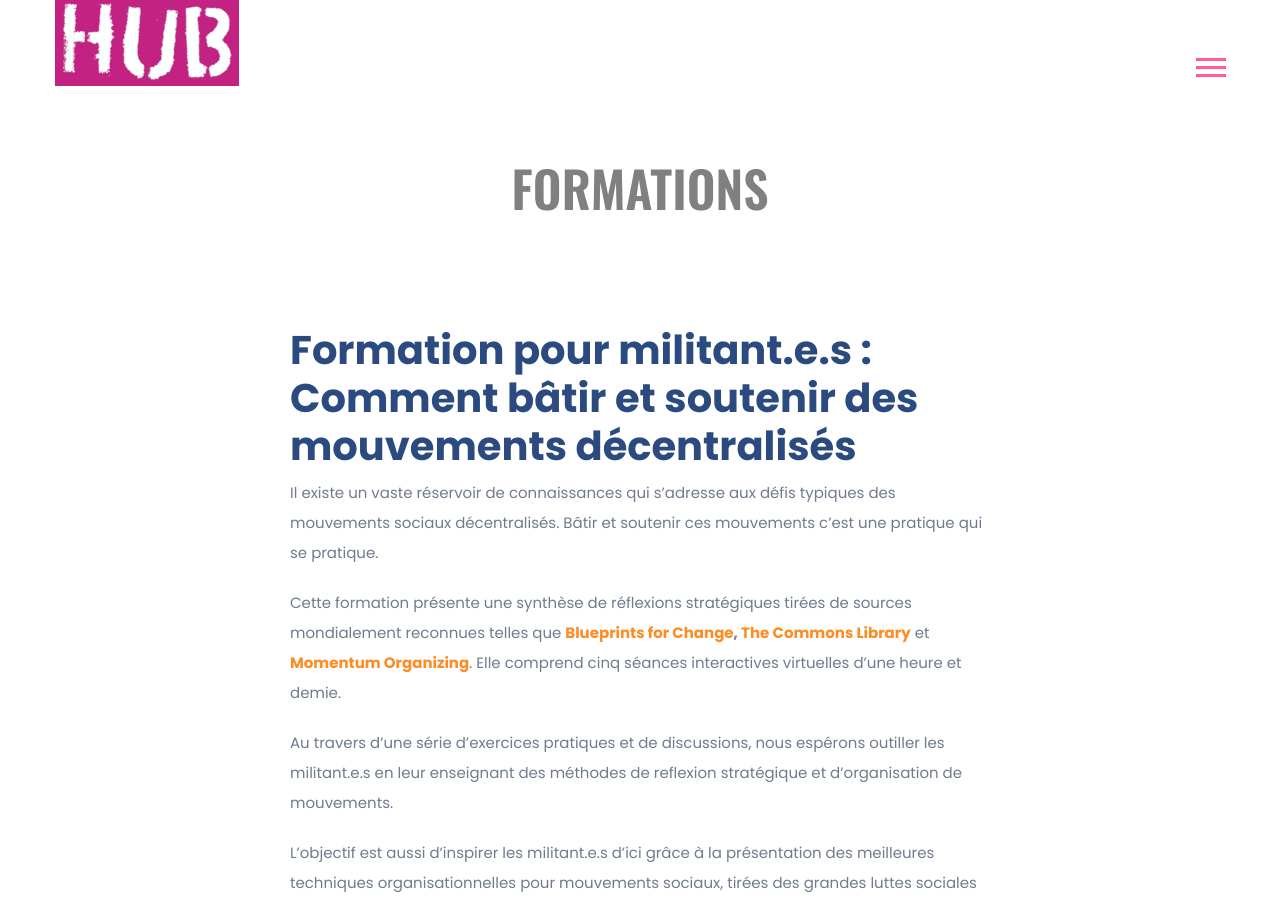
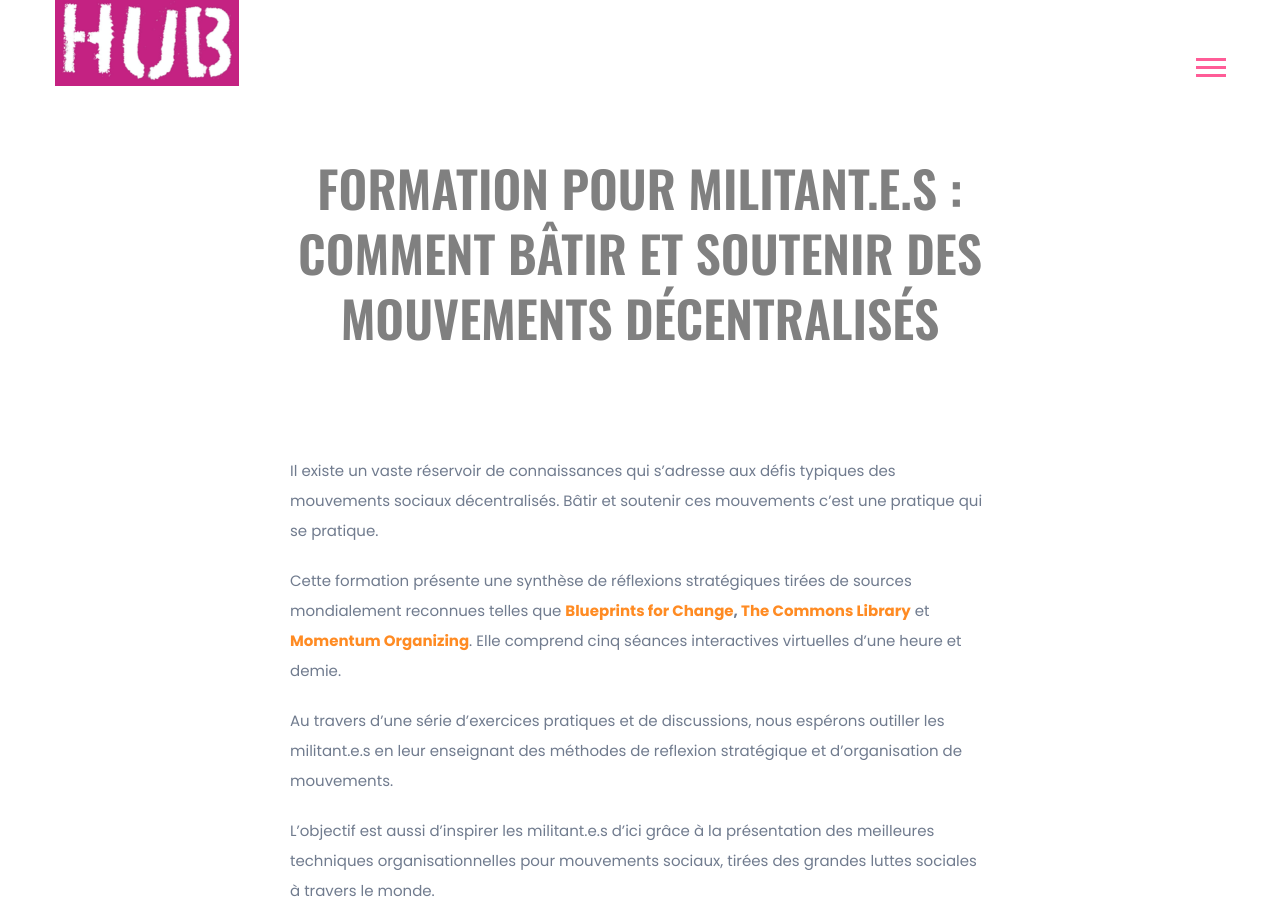
Before and after one commit to LeHubca/lehub-website, a Jekyll site: the page built from docs/_posts/2021-02-12-formations.md, in a window 1280 px wide and 900 px high. Built offline with Jekyll 4.4.1, drawn with Linux system fonts in a browser that asks for light colours.

Commit message:
Update Secondary Pages “2021-02-12-formations”

```diff
--- a/docs/_posts/2021-02-12-formations.md
+++ b/docs/_posts/2021-02-12-formations.md
@@ -1,12 +1,11 @@
 ---
 layout: basic
-title1: Formations
+title1: "Formation pour militant.e.s : Comment bâtir et soutenir des mouvements
+  décentralisés"
 lang: fr
 permalink: /formations/
 otherlang_url: /trainings/
 ---
-# **Formation pour militant.e.s : Comment bâtir et soutenir des mouvements décentralisés**
-
 Il existe un vaste réservoir de connaissances qui s'adresse aux défis typiques des mouvements sociaux décentralisés. Bâtir et soutenir ces mouvements c'est une pratique qui se pratique.
 
 Cette formation présente une synthèse de réflexions stratégiques tirées de sources mondialement reconnues telles que **[Blueprints for Change](http://blueprintsfc.org/), [The Commons Library](https://commonslibrary.org/)** et **[Momentum Organizing](https://www.momentumcommunity.org/)**. Elle comprend cinq séances interactives virtuelles d’une heure et demie.
```
